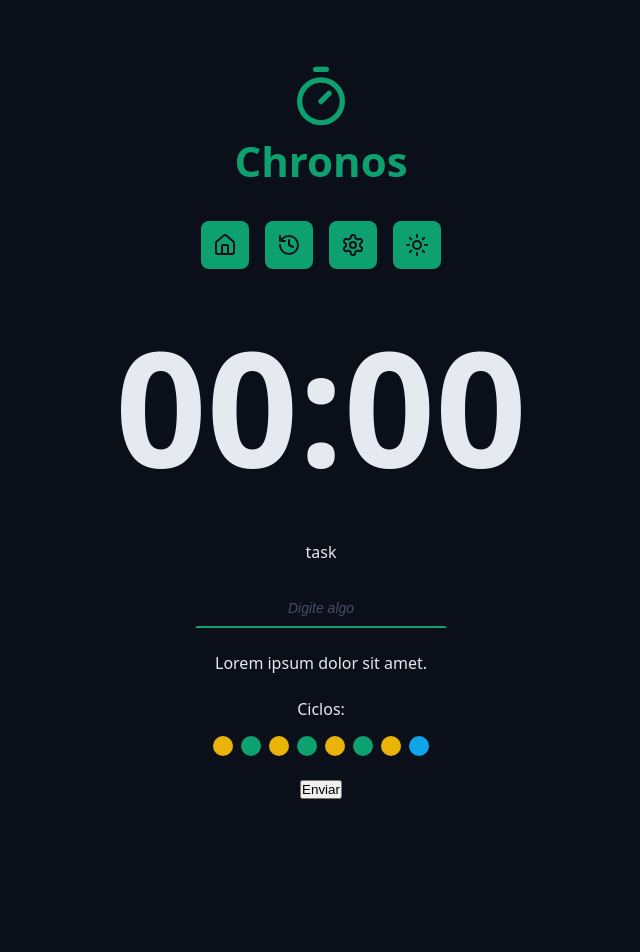
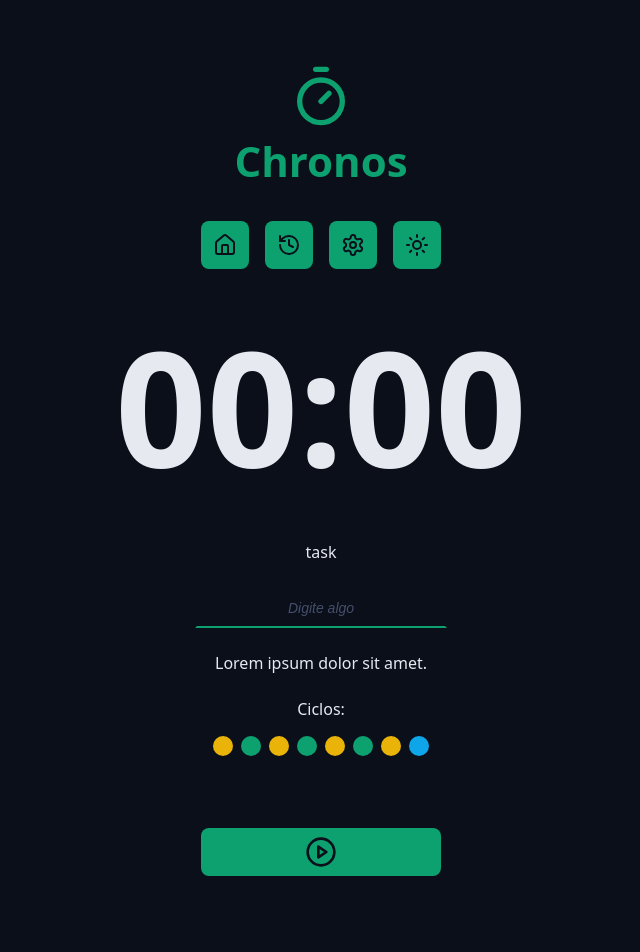
Before and after one commit to DenisSantos35/chronos-pomodoro, a React (Vite) app: page / in a window 1280 px wide. Shown: the top 952 px of the page, without its empty margins (319-959 px from the left). Before the commit the page ends 831 px from the top, so only its background shows below. Built offline with nearby package versions, Linux system fonts and the light colour scheme.

Commit message:
Criando um componente de botão reutilizavel com opções.

```diff
--- a/src/App.tsx
+++ b/src/App.tsx
@@ -7,6 +7,8 @@ import { Menu } from './components/Menu';
 import { CountDown } from './components/CountDown';
 import { DefaultInput } from './components/DefaultInput';
 import { Cycles } from './components/Cycles';
+import { DefaultButton } from './components/DefaultButton';
+import { PlayCircleIcon, StopCircleIcon } from 'lucide-react';
 
 export function App() {
   return (
@@ -40,7 +42,8 @@ export function App() {
             <Cycles />
           </div>
           <div className='formRow'>
-            <button>Enviar</button>
+            <DefaultButton icon={<PlayCircleIcon />} color='green' />
+            <DefaultButton icon={<StopCircleIcon />} color='red' />
           </div>
         </form>
       </Container>
--- /dev/null
+++ b/src/components/DefaultButton/index.tsx
@@ -0,0 +1,20 @@
+import styles from './styles.module.css';
+
+type DefaultButtonProps = {
+  icon: React.ReactNode;
+  color?: 'green' | 'red';
+} & React.ComponentProps<'button'>;
+
+export function DefaultButton({
+  icon,
+  color = 'green',
+  ...props
+}: DefaultButtonProps) {
+  return (
+    <>
+      <button className={`${styles.button} ${styles[color]}`} {...props}>
+        {icon}
+      </button>
+    </>
+  );
+}
--- /dev/null
+++ b/src/components/DefaultButton/styles.module.css
@@ -0,0 +1,31 @@
+.button {
+  border: none;
+  background: var(--primary);
+  color: var(--text-over-primary);
+  display: flex;
+  align-items: center;
+  justify-content: center;
+  min-width: 24rem;
+  padding: 0.8rem;
+  border-radius: 0.8rem;
+  margin: 4.8rem 0;
+  cursor: pointer;
+  transition: 0.1s all ease-in-out;
+}
+.button:hover {
+  filter: brightness(80%);
+}
+.button svg {
+  width: 3.2rem;
+  height: 3.2rem;
+}
+
+.green {
+  background: var(--primary);
+  color: var(--text-over-primary);
+}
+
+.red {
+  background: var(--error);
+  color: var(--text-over-error);
+}
```
